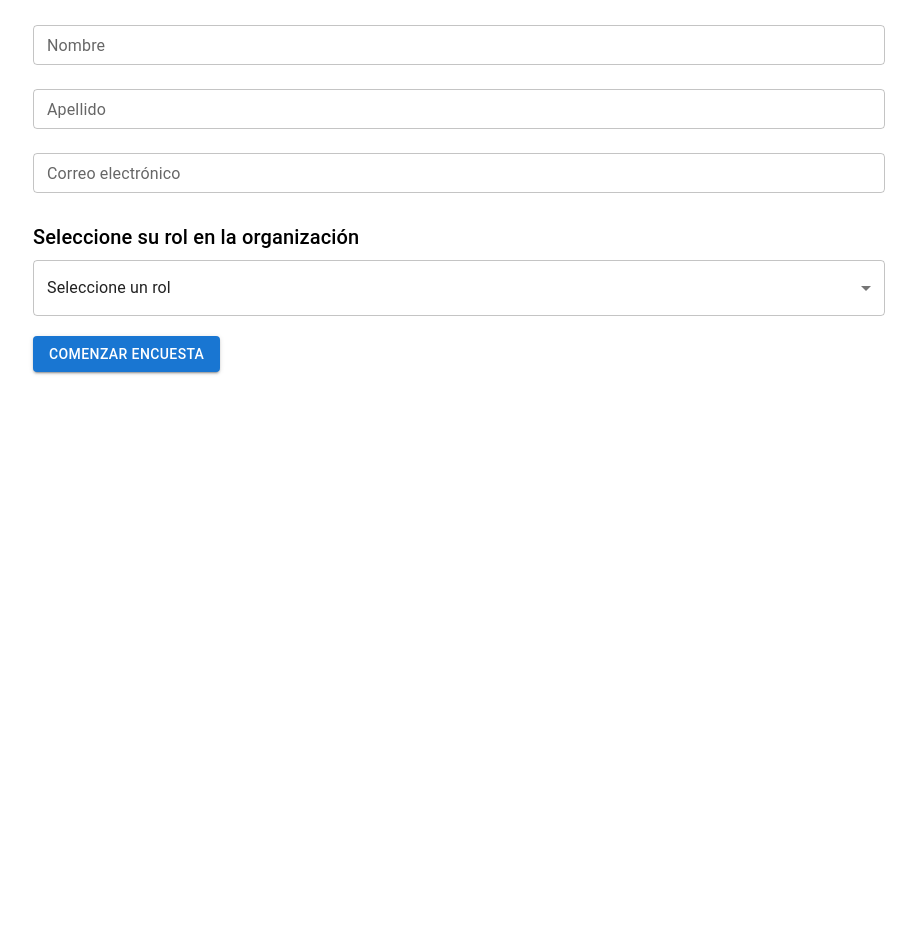
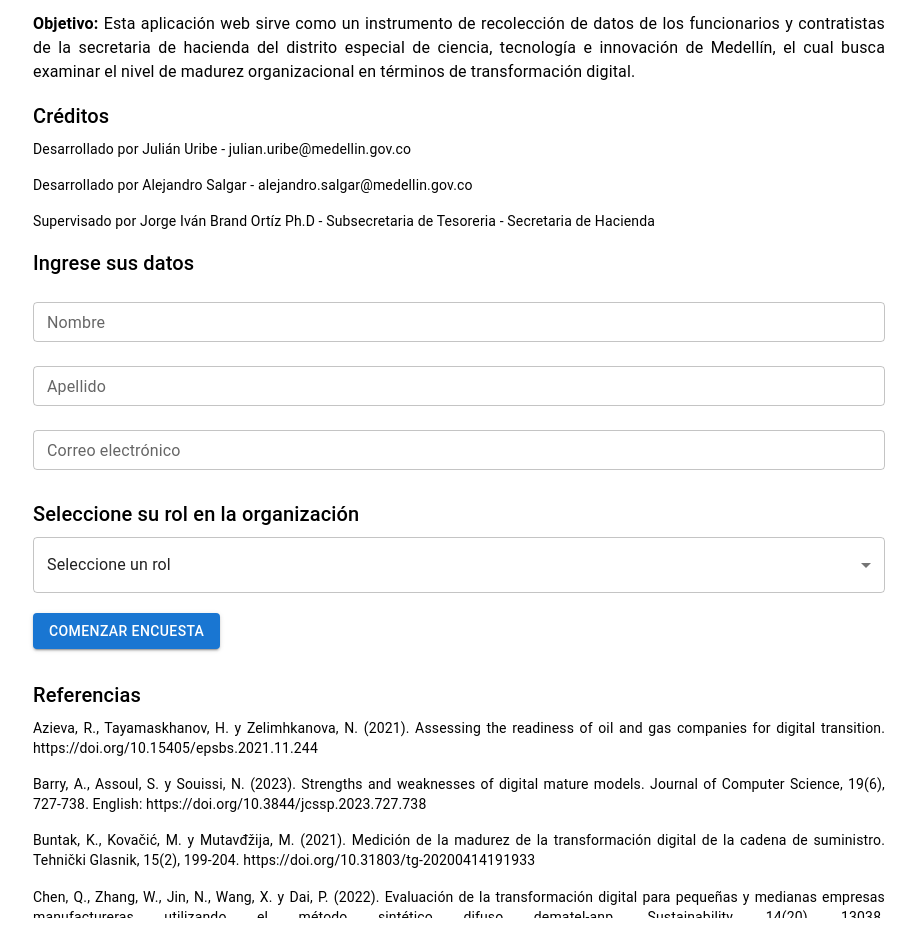
Before and after one commit to tesoreriahub/TD, a React (Vite) app: page / in a window 1280 px wide. Shown: the part 220-1171 px from the top of the page, without its empty margins (201-1117 px from the left). Before the commit the page ends 800 px from the top, so only its background shows below. Built offline with nearby package versions, Linux system fonts and the light colour scheme.

Commit message:
fix: update textos

```diff
--- a/src/pages/Autodiagnostico.tsx
+++ b/src/pages/Autodiagnostico.tsx
@@ -24,10 +24,11 @@ import * as XLSX from 'xlsx';
 import { Question, Section, getSeccionesPorRol } from './preguntasData';
 
 // Función para generar el archivo Excel
-const generarExcel = (nombre: string, apellido: string, correo: string, preguntas: Question[], respuestas: boolean[]): void => {
+const generarExcel = (nombre: string, apellido: string, correo: string, preguntas: Question[], respuestas: boolean[], categorias: string[]): void => {
   // Crear una hoja de cálculo con preguntas y respuestas
   const data = preguntas.map((pregunta, index) => ({
     Correo: correo,
+    Categoria: categorias[index],
     Pregunta: pregunta.text,
     Respuesta: respuestas[index] ? 'Sí' : 'No',
   }));
@@ -155,6 +156,13 @@ const Autodiagnostico: React.FC = () => {
     return answers.flat();
   };
 
+  // Obtener las categorías de todas las preguntas
+  const getAllCategories = (): string[] => {
+    return sections.flatMap(section =>
+      Array(section.questions.length).fill(section.title)
+    );
+  };
+
   // Volver a iniciar el cuestionario
   const handleReset = (): void => {
     setCompleted(false);
@@ -171,7 +179,24 @@ const Autodiagnostico: React.FC = () => {
       {currentSection === -1 && !completed ? (
         <Box>
           <Typography variant="h4" align="center" gutterBottom>
-            Autodiagnóstico por Rol
+            Instrumento Transformación Digital Secretaria de Hacienda
+          </Typography>
+
+          <Typography variant="body1" paragraph>
+            <strong>Objetivo:</strong> Esta aplicación web sirve como un instrumento de recolección de datos de los funcionarios y contratistas de la secretaria de hacienda del distrito especial de ciencia, tecnología e innovación de Medellín, el cual busca examinar el nivel de madurez organizacional en términos de transformación digital.
+          </Typography>
+
+          <Typography variant="h6" gutterBottom>
+            Créditos
+          </Typography>
+          <Typography variant="body2" paragraph>
+            Desarrollado por Julián Uribe - julian.uribe@medellin.gov.co
+          </Typography>
+          <Typography variant="body2" paragraph>
+            Desarrollado por Alejandro Salgar - alejandro.salgar@medellin.gov.co
+          </Typography>
+          <Typography variant="body2" paragraph>
+            Supervisado por Jorge Iván Brand Ortíz Ph.D - Subsecretaria de Tesoreria - Secretaria de Hacienda
           </Typography>
 
           <Typography variant="h6" gutterBottom>
@@ -258,6 +283,36 @@ const Autodiagnostico: React.FC = () => {
               </Button>
             </DialogActions>
           </Dialog>
+
+          <Typography variant="h6" gutterBottom style={{ marginTop: '30px' }}>
+            Referencias
+          </Typography>
+          <Box style={{ maxHeight: '200px', overflowY: 'auto', fontSize: '12px', marginBottom: '20px' }}>
+            <Typography variant="body2" paragraph>
+              Azieva, R., Tayamaskhanov, H. y Zelimhkanova, N. (2021). Assessing the readiness of oil and gas companies for digital transition. https://doi.org/10.15405/epsbs.2021.11.244
+            </Typography>
+            <Typography variant="body2" paragraph>
+              Barry, A., Assoul, S. y Souissi, N. (2023). Strengths and weaknesses of digital mature models. Journal of Computer Science, 19(6), 727-738. English: https://doi.org/10.3844/jcssp.2023.727.738
+            </Typography>
+            <Typography variant="body2" paragraph>
+              Buntak, K., Kovačić, M. y Mutavđžija, M. (2021). Medición de la madurez de la transformación digital de la cadena de suministro. Tehnički Glasnik, 15(2), 199-204. https://doi.org/10.31803/tg-20200414191933
+            </Typography>
+            <Typography variant="body2" paragraph>
+              Chen, Q., Zhang, W., Jin, N., Wang, X. y Dai, P. (2022). Evaluación de la transformación digital para pequeñas y medianas empresas manufactureras utilizando el método sintético difuso dematel-anp. Sustainability, 14(20), 13038. https://doi.org/10.3390/su142013038
+            </Typography>
+            <Typography variant="body2" paragraph>
+              Danjou, C., Rivest, L., Cognet, B., y Pernot, J. (2021). Modelos de madurez digital: comparación de marcos de evaluación de similitud manuales y semiautomáticos. International Journal of Product Lifecycle Management, 13(4), 291. https://doi.org/10.1504/ijplm.2021.10043128
+            </Typography>
+            <Typography variant="body2" paragraph>
+              Ka, X., Ying, T., y Tang, J. (2023). Un modelo conceptual para desarrollar la madurez digital en micro y pequeñas empresas del sector hotelero. Journal of Theoretical and Applied Electronic Commerce Research, 18(3), 1511-1528. https://doi.org/10.3390/jtaer18030076
+            </Typography>
+            <Typography variant="body2" paragraph>
+              Kammerlohr, V., Paradice, D., & Uckelmann, D. (2022). Un modelo de madurez para la transformación digital efectiva de los laboratorios. Journal of Manufacturing Technology Management, 34(4), 621-643. https://doi.org/10.1108/jmtm-01-2022-0050
+            </Typography>
+            <Typography variant="body2" paragraph>
+              Kaszás, N., Ernszt, I. y Jakab, B. (2023). Pojava organizacijskih i ljudskih čimbenika u modelima digitalne zrelosti. Management, 28(1), 123-135. https://doi.org/10.30924/mjcmi.28.1.8
+            </Typography>
+          </Box>
         </Box>
       ) : !completed ? (
         <Box>
@@ -284,17 +339,16 @@ const Autodiagnostico: React.FC = () => {
                 {sections[currentSection].title}
               </Typography>
 
-              {Array.isArray(sections[currentSection].description) ? (
-                sections[currentSection].description.map((line, index) => (
-                  <Typography key={index} variant="body2" gutterBottom>
-                    {line}
-                  </Typography>
-                ))
-              ) : (
-                <Typography variant="body2" gutterBottom>
-                  {sections[currentSection].description}
+              {sections[currentSection].description.map((line, index) => (
+                <Typography
+                  key={index}
+                  variant={index === 0 ? "body1" : "body2"}
+                  gutterBottom
+                  style={index === 0 ? { marginBottom: '15px', fontStyle: 'italic' } : {}}
+                >
+                  {line}
                 </Typography>
-              )}
+              ))}
 
               <Box display="grid" gridTemplateColumns="1fr" gap={2}>
                 {sections[currentSection].questions.map((question, index) => (
@@ -348,7 +402,8 @@ const Autodiagnostico: React.FC = () => {
                 surname,
                 email,
                 getAllQuestions(),
-                getAllAnswers()
+                getAllAnswers(),
+                getAllCategories()
               )}
             >
               Descargar Resultados en Excel
```
Also changed, not shown: src/pages/preguntasData.tsx (+46 -1 lines), 3 other files (tests, documents, lock files or other folders).
